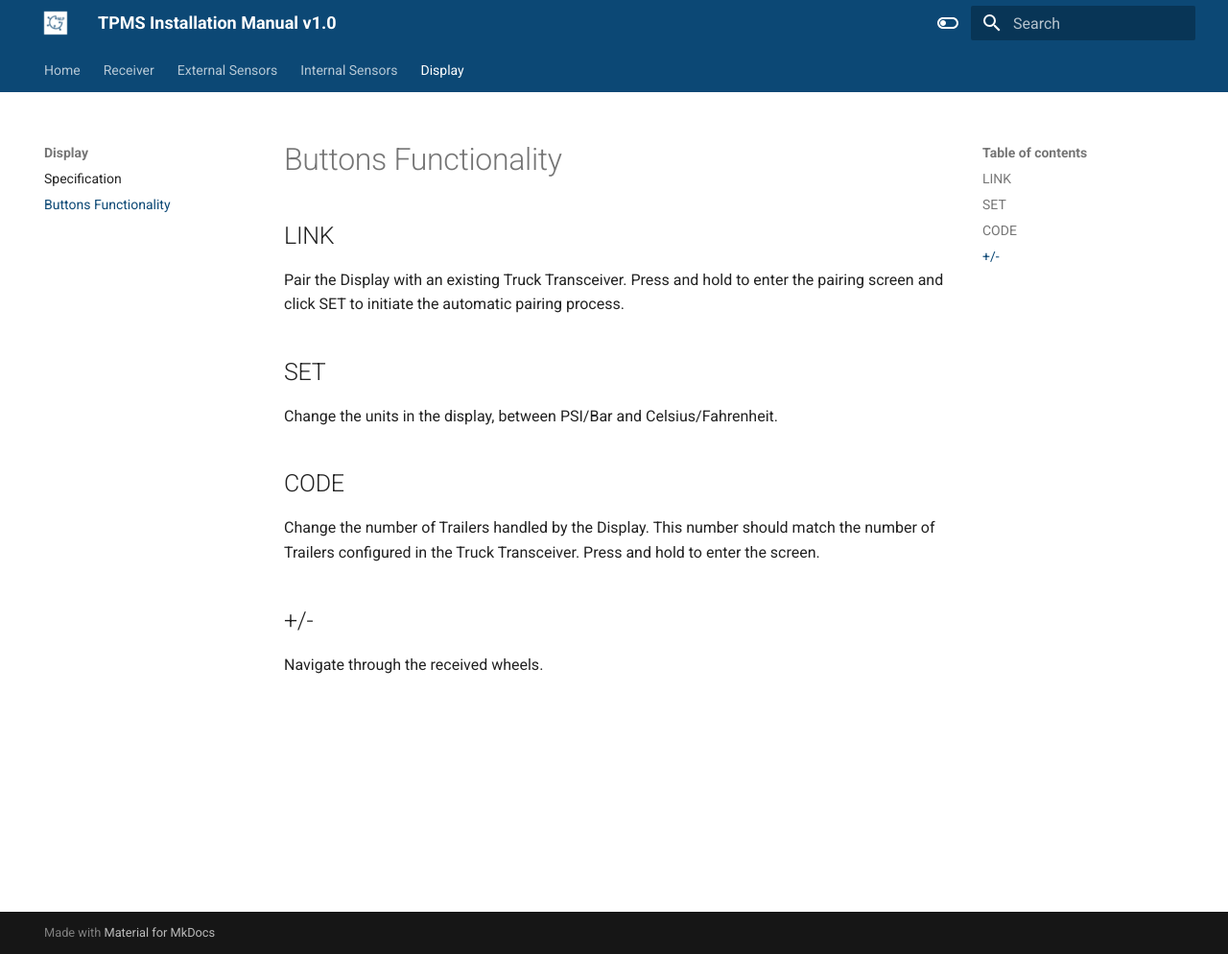
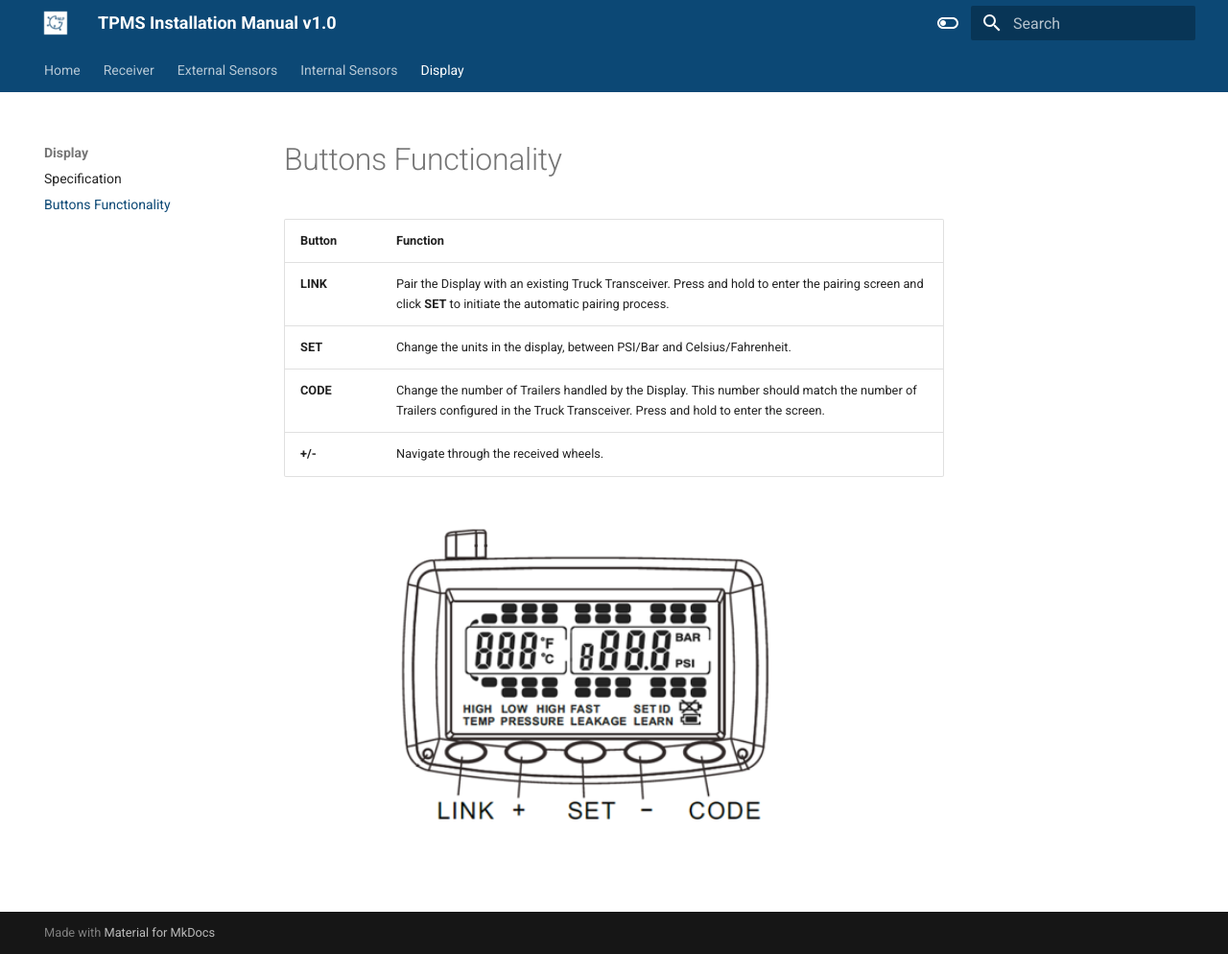
Before and after one commit to KorbiNeosens/nlp_installation_manual, an MkDocs documentation site: the page built from docs/display/display_buttons.md, in a window 1280 px wide and 994 px high. Shown: the whole window at 96% size. Built offline with MkDocs 1.6.1 and Material for MkDocs 9.7.7, drawn with Linux system fonts in a browser that asks for light colours.

Commit message:
v1.0 minor updates on strap sensor and display section

```diff
--- a/docs/display/display_buttons.md
+++ b/docs/display/display_buttons.md
@@ -4,18 +4,11 @@
 
 # Buttons Functionality
 
-## LINK
+| **Button** | **Function** |
+|-----------|-------------|
+| **LINK**  | Pair the Display with an existing Truck Transceiver. Press and hold to enter the pairing screen and click **SET** to initiate the automatic pairing process. |
+| **SET**   | Change the units in the display, between PSI/Bar and Celsius/Fahrenheit. |
+| **CODE**  | Change the number of Trailers handled by the Display. This number should match the number of Trailers configured in the Truck Transceiver. Press and hold to enter the screen. |
+| **+/-**   | Navigate through the received wheels. |
 
-Pair the Display with an existing Truck Transceiver. Press and hold to enter the pairing screen and click SET to initiate the automatic pairing process.
-
-## SET
-
-Change the units in the display, between PSI/Bar and Celsius/Fahrenheit.
-
-## CODE
-
-Change the number of Trailers handled by the Display. This number should match the number of Trailers configured in the Truck Transceiver. Press and hold to enter the screen.
-
-## +/-
-
-Navigate through the received wheels.
+![User Interface](images/display_drawing(buttons only).png){ width="600px"}
```
Also changed, not shown: docs/sensors/external_types_installation.md (+2 -2 lines), docs/sensors/internal_strap.md (+7 -12 lines), docs/display/images/display_bracket.png, docs/display/images/display_drawing(buttons only).png (added), docs/sensors/images/strap_mounted_sensor.jpg, 1 other file.
